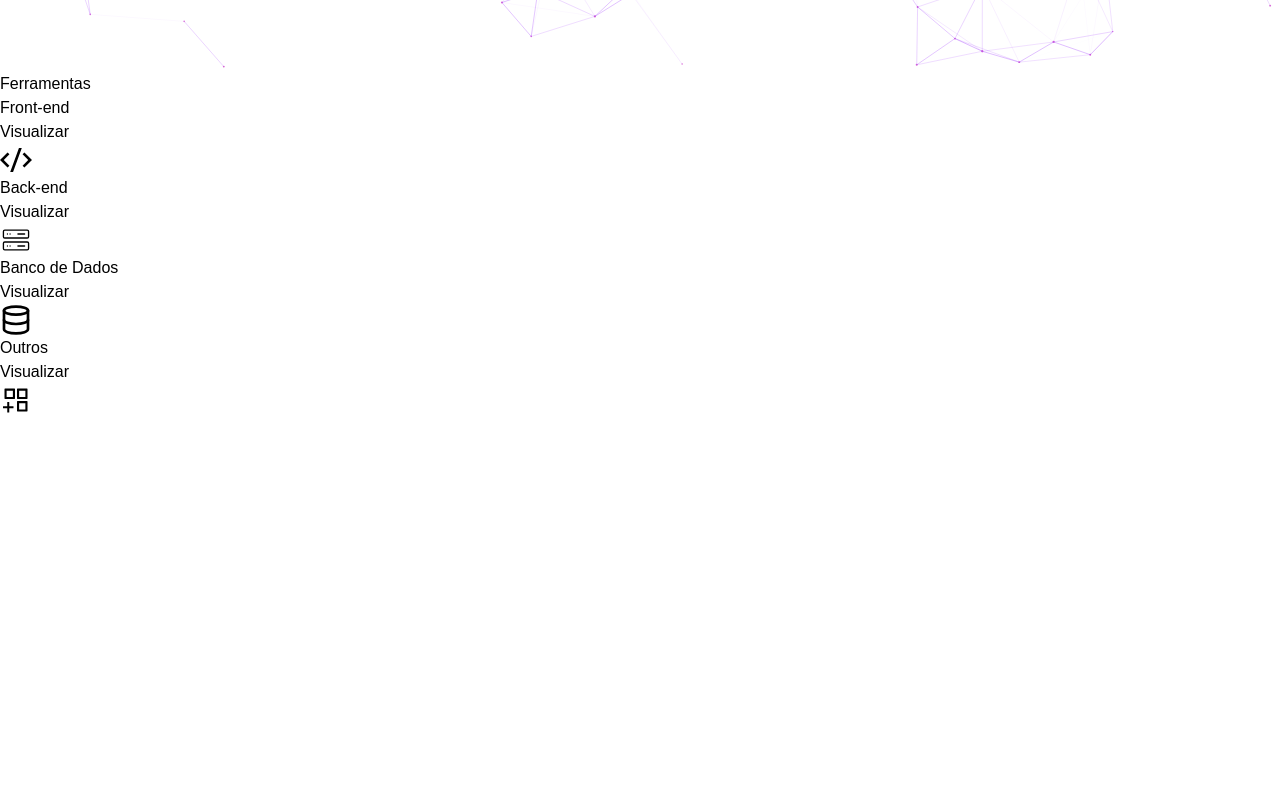
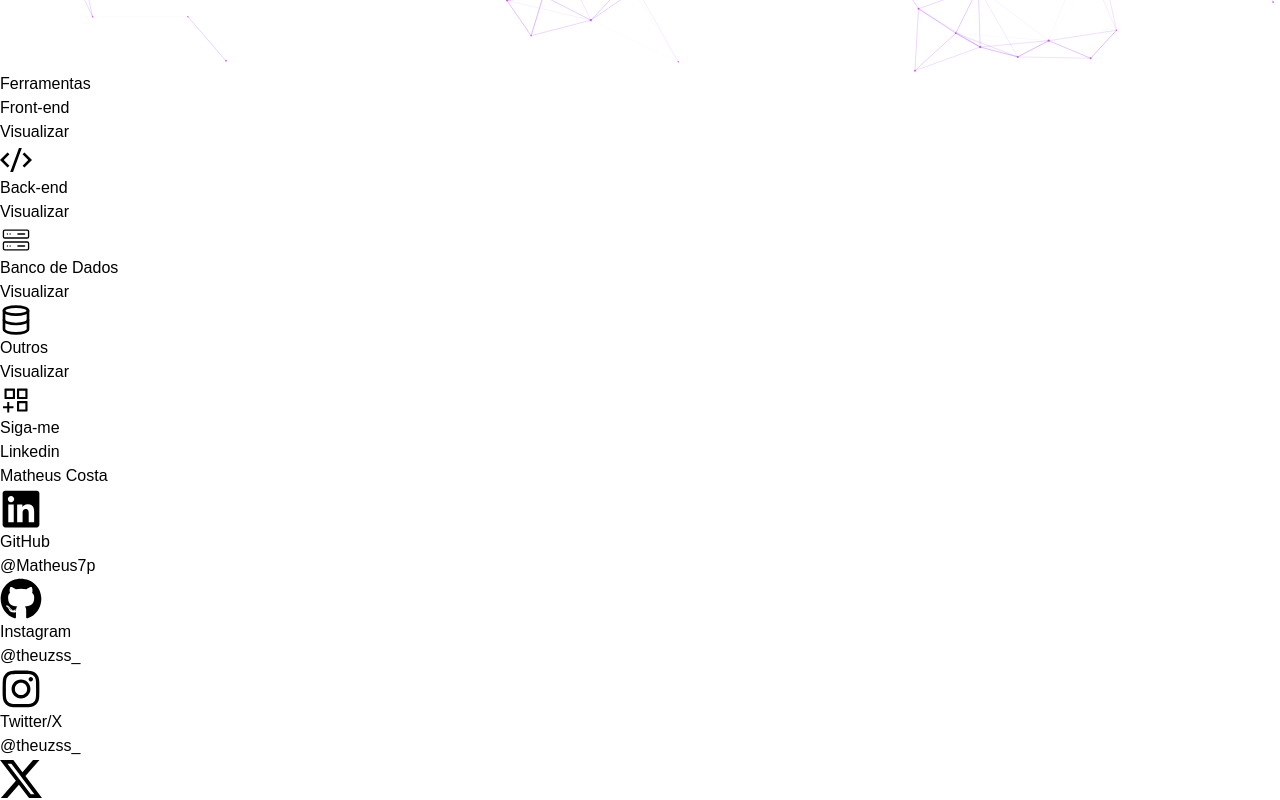
Before and after one commit to Matheus7p/MatheusDev, a React (Vite) app: page / in a window 1280 px wide. Shown: the part 510-1310 px from the top of the page. Before the commit the page ends 926 px from the top, so only its background shows below. Built offline with nearby package versions, Linux system fonts and the light colour scheme.

Commit message:
feat: social medias

```diff
--- /dev/null
+++ b/src/components/SocialMedia/socialMediaCards.component.tsx
@@ -0,0 +1,35 @@
+import { ReactElement } from "react";
+
+type SocialMediaCardsPros = {
+  socialMedia: string;
+  arroba: string;
+  icon: ReactElement;
+  link: string;
+};
+
+export function SocialMediaCards({
+  socialMedia,
+  arroba,
+  icon,
+  link,
+}: SocialMediaCardsPros) {
+  return (
+    <a
+      href={link}
+      className="w-full h-[100px] max-w-400 bg-white rounded-xl shadow-md hover:scale-105 duration-700 sm:w-[90%] md:w-[80%] lg:w-[400px]"
+    >
+      <div className="flex flex-col items-start justify-between gap-2 p-4 sm:flex-row">
+        <div className="flex flex-col gap-2 sm:gap-2">
+          <h2 className="text-lg font-semibold md:text-xl no-select">{socialMedia}</h2>
+          <h3 className="text-sm font-semibold text-[#271479] md:text-base no-select">
+            {arroba}
+          </h3>
+        </div>
+
+        <div className="flex items-center justify-center p-4 rounded-lg shadow-lg">
+          {icon}
+        </div>
+      </div>
+    </a>
+  );
+}
--- /dev/null
+++ b/src/components/SocialMedia/socialMediaList.component.tsx
@@ -0,0 +1,48 @@
+import { FaGithub, FaLinkedin } from "react-icons/fa6";
+import { SocialMediaCards } from "./socialMediaCards.component";
+import { FaInstagram } from "react-icons/fa";
+import { BsTwitterX } from "react-icons/bs";
+
+
+
+export function SocialMediaList() {
+  const socialMediaData = [
+    {
+      socialMedia: "Linkedin",
+      arroba : "Matheus Costa",
+      icon: <FaLinkedin size={42}/>,
+      link: "https://www.linkedin.com/in/matheus-costa-277952232/"
+    },
+    {
+      socialMedia: "GitHub",
+      arroba: "@Matheus7p",
+      icon: <FaGithub size={42} />,
+      link: "https://github.com/Matheus7p"
+    },
+    {
+      socialMedia: "Instagram",
+      arroba: "@theuzss_",
+      icon: <FaInstagram size={42} />,
+      link: "https://instagram.com/theuzss_"
+    },
+    {
+      socialMedia: "Twitter/X",
+      arroba: "@theuzss_",
+      icon: <BsTwitterX size={42} />,
+      link: "https://x.com/theuzss_",
+    }
+  ]
+  return(
+    <div className="flex flex-col gap-4">
+      {socialMediaData.map((social, index) => (
+        <SocialMediaCards
+        key={index}
+        arroba={social.arroba}
+        socialMedia={social.socialMedia}
+        icon={social.icon}
+        link={social.link}
+        />
+      ))}
+    </div>
+  )
+}
--- a/src/components/StackCard/stackCard.component.tsx
+++ b/src/components/Stack/stackCard.component.tsx
@@ -26,12 +26,12 @@ export function StackCard({
 
   return (
     <div className="bg-white w-full flex flex-col rounded-xl shadow-md transition-all duration-500">
-      <div className="flex items-center justify-between p-5">
+      <div className="flex items-center justify-between p-4">
         <div>
-          <h3 className="text-black text-xl font-semibold">{nameStack}</h3>
+          <h3 className="text-xl font-semibold mb-4 no-select">{nameStack}</h3>
           <button
             onClick={toggleExpand}
-            className="text-[#271479] font-semibold underline-animation"
+            className="text-[#271479] font-semibold underline-animation no-select"
           >
             {isExpanded ? "Ocultar" : "Visualizar"}
           </button>
--- a/src/components/StackList/stackList.component.tsx
+++ b/src/components/Stack/stackList.component.tsx
@@ -3,7 +3,7 @@ import { AiOutlineAppstoreAdd } from "react-icons/ai";
 import { CiServer } from "react-icons/ci";
 import { FiDatabase } from "react-icons/fi";
 import { RiCodeSSlashLine } from "react-icons/ri";
-import { StackCard } from "../StackCard/stackCard.component";
+import { StackCard } from "./stackCard.component";
 
 export function StackList() {
   const [expandedCard, setExpandedCard] = useState<number | null>(null);
--- a/src/pages/App.tsx
+++ b/src/pages/App.tsx
@@ -1,11 +1,12 @@
 import { Navbar } from "../components/Navbar/navbar.component";
 import Particles from "../components/Particles/particles.components";
-import { StackList } from "../components/StackList/stackList.component";
+import { SocialMediaList } from "../components/SocialMedia/socialMediaList.component";
+import { StackList } from "../components/Stack/stackList.component";
 
 function App() {
   return (
     <>
-      <main className="h-[5000px]">
+      <main>
         <Navbar />
         <div className="h-[750px] bg-gradient-to-br from-[#806f8b] to-[#271479] flex items-center justify-start px-6 sm:px-12 md:px-24 lg:px-96">
           <div className="max-w-full z-20 sm:max-w-xl md:max-w-2xl lg:max-w-4xl">
@@ -34,6 +35,12 @@ function App() {
               </h3>
               <StackList />
             </div>
+            <div className="p-6 md:w-1/2 bg-black/10 backdrop-blur-sm rounded-2xl">
+              <h3 className="text-white font-semibold text-4xl no-select mb-4">
+                Siga-me
+              </h3>
+              <SocialMediaList />
+            </div>
           </div>
         </section>
       </main>
```
